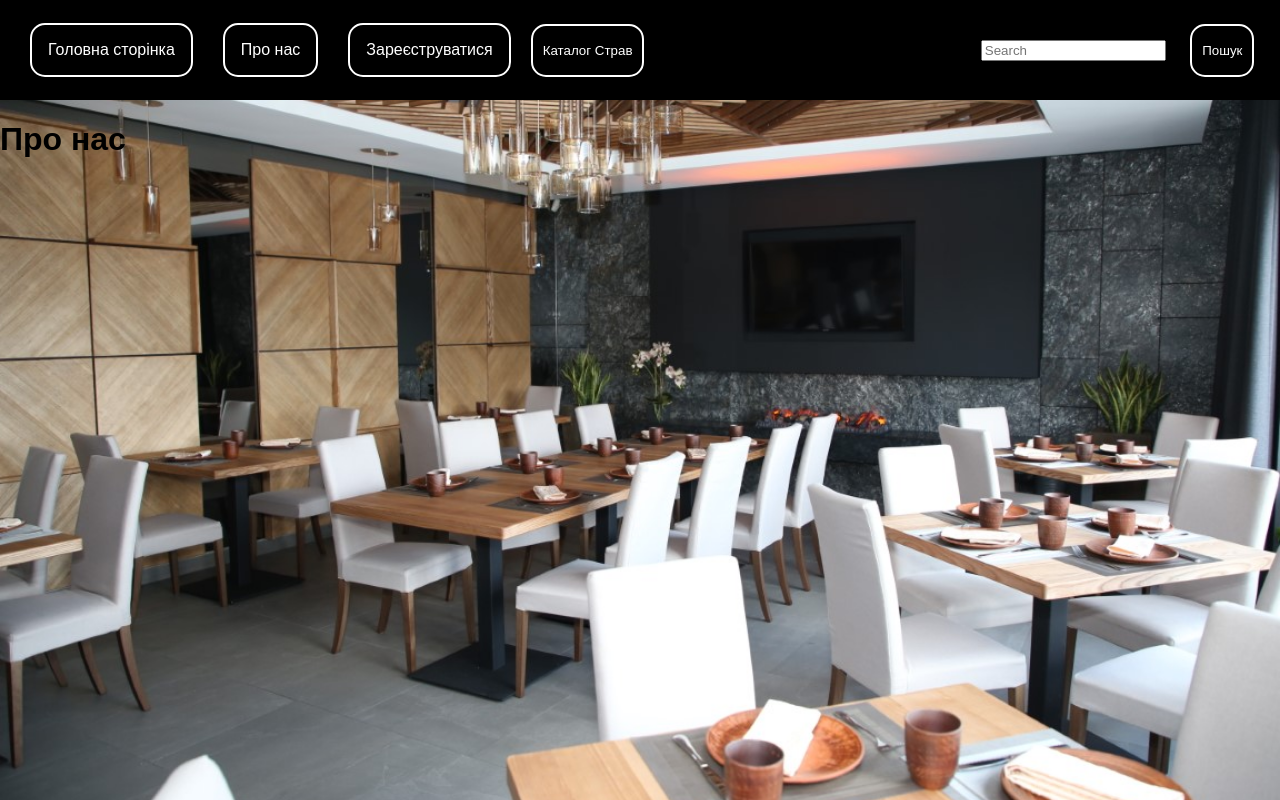
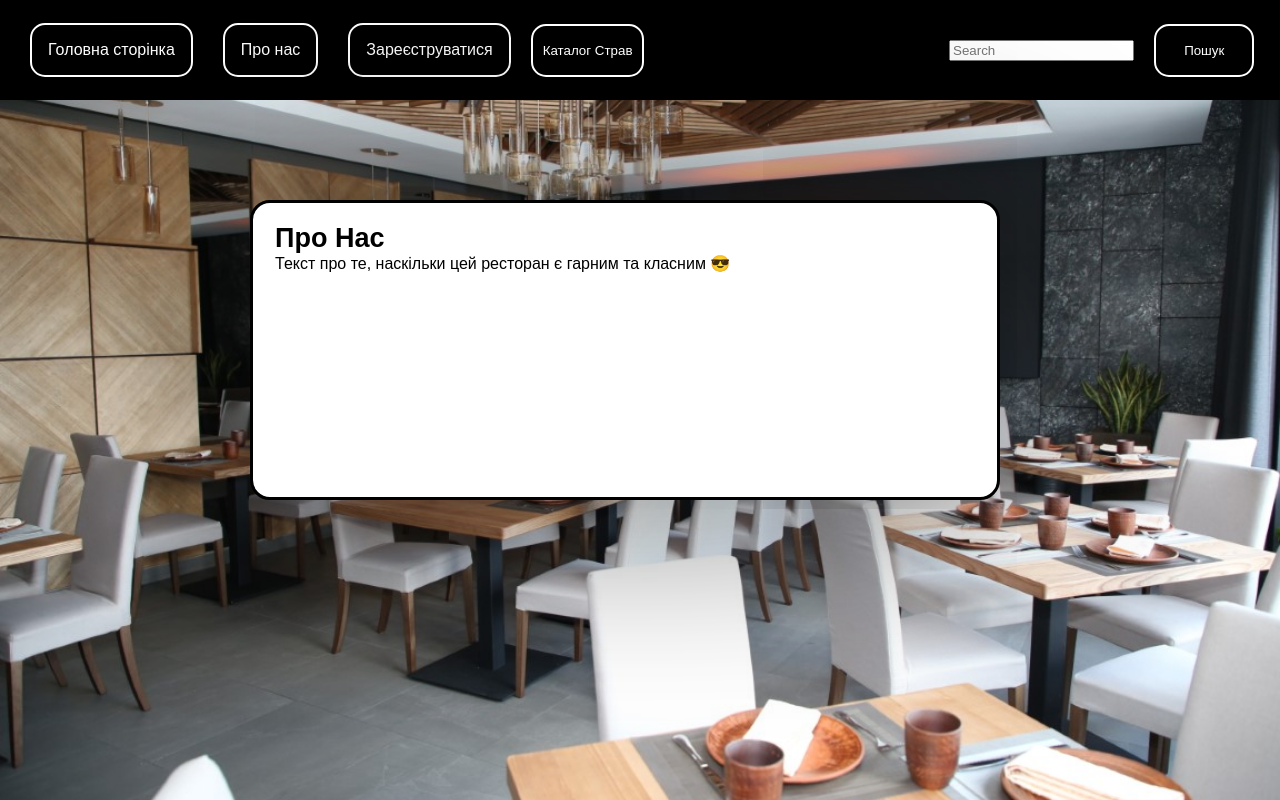
Before and after one commit to Ruslan-LT/RestaurantProject, a Django app: page /about/ in a window 1280 px wide. Run offline with Django 4.2, Linux system fonts and the light colour scheme.

Commit message:
Оновлено головну сторінку та інформаційну сторінку '

```diff
--- a/universalrestaurant/restaurant/static/restaurant/css/main_page.css
+++ b/universalrestaurant/restaurant/static/restaurant/css/main_page.css
@@ -99,6 +99,19 @@ body {
     transition: 0.5s;
 }
 
+#search_button{
+    width: 20%;
+}
+
+
+#naw2{
+    width: 40%;
+    display: flex;
+    justify-content: flex-end;
+    align-items: center;
+
+}
+
 #menu_button:hover, #search_button:hover{
     transform: scale(1.1);
     background-color: white;
@@ -231,5 +234,55 @@ body {
         opacity: 0;
     }
 
+}
+.About_page_div{
+    display: grid;
+    grid-template-columns: repeat(6, 250px);
+    grid-template-rows: repeat(6, 100px);
 
 }
+
+.about_p_title_content{
+    display: flex;
+    grid-row: 2/5;
+    grid-column: 2/5;
+    background: white;
+    border: 3px solid black;
+    border-radius: 20px;
+    box-shadow: 0 0 200px rgba(0, 0, 0, 0.7);
+    justify-content: center;
+}
+
+.content_div{
+    width: 700px;
+    height: 250px;
+    margin: 20px;
+}
+.main_page_div{
+    display: grid;
+    grid-template-rows: repeat(4, 120px);
+    grid-template-columns: repeat(5, 250px);
+}
+
+.main_content {
+    grid-row: 3/4;
+    grid-column: 2/5;
+    font-size: 3rem;
+    color: white;
+    font-weight: bold;
+    -webkit-text-stroke: 2px black;
+}
+
+.title_about{
+    font-size: 27px;
+    font-weight: bold;
+}
+
+.stars{
+    grid-row: 2;
+    grid-column: 3/5;
+    display: grid;
+    grid-template-columns: repeat(9,auto);
+    grid-template-rows: repeat(4, auto);
+
+}
--- a/universalrestaurant/restaurant/templates/about/index.html
+++ b/universalrestaurant/restaurant/templates/about/index.html
@@ -1,2 +1,14 @@
 {% extends 'base.html' %}
-{% block content %}<h1> Про нас </h1> {% endblock %}
+{% block content %}
+<div class="About_page_div">
+    <div class="about_p_title_content">
+        <div class="content_div">
+            <div class="title_about"> {{title}}<br></div>
+            <div class='about_content'>{{page_content}}</div>
+        </div>
+
+    </div>
+
+</div>
+
+{% endblock %}
--- a/universalrestaurant/restaurant/templates/main_page/index.html
+++ b/universalrestaurant/restaurant/templates/main_page/index.html
@@ -1,5 +1,6 @@
 {% extends 'base.html' %}
 {% block content %}
+<div class="main_page_div">
     <div class="stars">
         {% for i in "12345" %}
             <div class="star" id="star{{ forloop.counter }}">☆</div>
@@ -8,6 +9,7 @@
     <div class="main_content">
         <b>Ресторан <span id="UR">UniversalRestaurant</span></b>
     </div>
+</div>
 {% endblock %}
 {% block footer %}
     <footer class="main_page_footer">
--- a/universalrestaurant/restaurant/views.py
+++ b/universalrestaurant/restaurant/views.py
@@ -19,7 +19,8 @@ def about(request):
     data = {
         'title': 'Про Нас',
         'nav_buttons': nav_buttons,
-        'food_buttons': food_buttons
+        'food_buttons': food_buttons,
+        'page_content':'Текст про те, наскільки цей ресторан є гарним та класним 😎'
     }
     return render(request, 'about/index.html', context=data)
 
--- a/universalrestaurant/templates/base.html
+++ b/universalrestaurant/templates/base.html
@@ -26,7 +26,7 @@
             {% endif %}
             {% endfor %}
         </nav>
-        <nav>
+        <nav id="naw2">
             <label>
                 <input type="text" placeholder="Search">
             </label>
--- a/universalrestaurant/universalrestaurant/settings.py
+++ b/universalrestaurant/universalrestaurant/settings.py
@@ -11,6 +11,8 @@ https://docs.djangoproject.com/en/4.2/ref/settings/
 """
 
 from pathlib import Path
+
+from django.conf.global_settings import STATICFILES_DIRS
 
 # Build paths inside the project like this: BASE_DIR / 'subdir'.
 BASE_DIR = Path(__file__).resolve().parent.parent
```
Also changed, not shown: other parts of universalrestaurant/restaurant/static/restaurant/css/main_page.css (+12 -22 lines).
